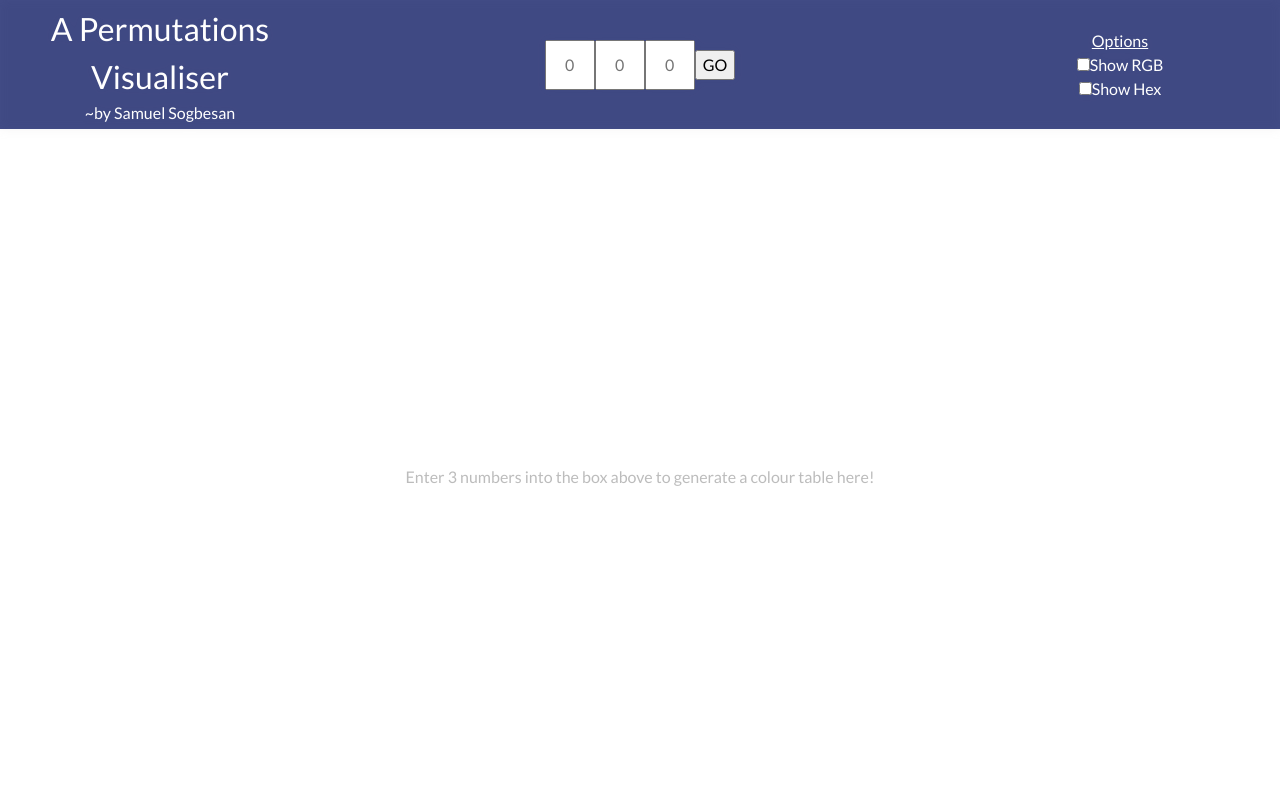
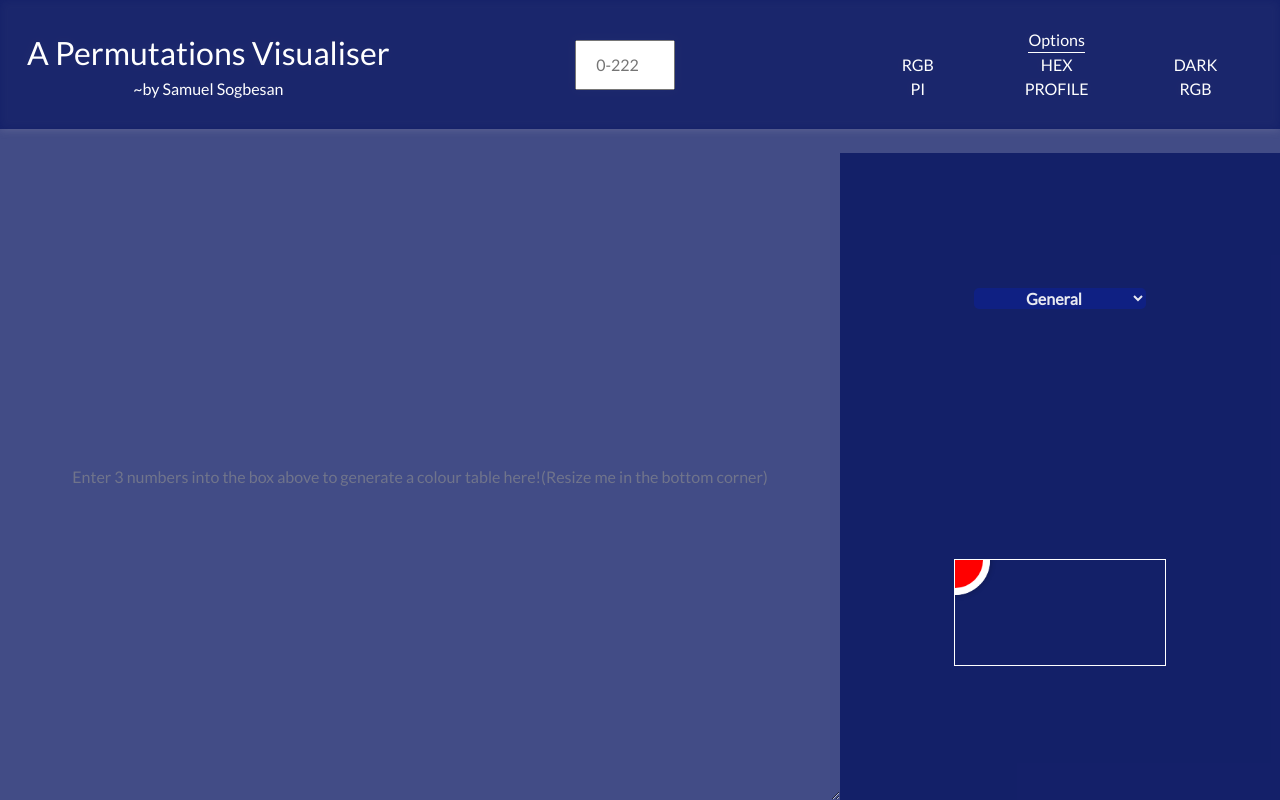
Before and after one commit to samuelsogbesan/permutation-palette-picker, a plain HTML site: page src/index.html in a window 1280 px wide. Drawn offline with nearby package versions, Linux system fonts and the light colour scheme; a web font is replaced by a local one.

Commit message:
Add profile view, Add options menu, Update sstyling
Added new profile view window for more information on the permutations
Added library for option menu management

```diff
--- a/src/Palette.js
+++ b/src/Palette.js
@@ -25,6 +25,7 @@ class Swatch extends React.Component {
         swatch.setSelectionRange(0, 99999);
         document.execCommand("copy");
         */
+        document.getElementById("info-container-frame").innerText="hello";
         document.getElementById("notificationBar").innerText = "copied " + this.state.colour + " to clipboard!";
         document.getElementById("notificationBar").className = "state-1";
         document.getElementById("notificationBar").style.backgroundColor = this.state.colour;
@@ -33,7 +34,7 @@ class Swatch extends React.Component {
     render() {
         var swatch = <div className="col palette-square d-flex flex-col align-items-center justify-content-center" style={{ backgroundColor: this.state.colour, transition: "0.5s" }}>
             <p className="palette-title" onClick={this.handler.bind(this)}>
-                {this.state.colour}
+                <span className="palette-subtitle">{this.state.colour}</span>
             </p>
         </div>
 
@@ -51,9 +52,15 @@ class Palette extends React.Component {
         var p = [];
         this.state = { colours: p };
 
-        t = document.getElementById("goButton");
-        combobox = document.getElementsByClassName("box");
-        t.addEventListener("mousedown", this.handler.bind(this));
+
+
+        var t = document.getElementById("input-box");
+        //t.addEventListener("")
+        //t.addEventListener("")
+        if (t != null) {
+            t.addEventListener("keyup", this.handler.bind(this));
+        }
+
 
         this.generate.bind(this);
         this.swatches = [];
@@ -66,7 +73,10 @@ class Palette extends React.Component {
             document.getElementById("test-container").style.justifyContent = "center";
 
             return (
-                <span>Enter 3 numbers into the box above to generate a colour table here!</span>
+                <div>
+                    <span>Enter 3 numbers into the box above to generate a colour table here!</span>
+                    <span>(Resize me in the bottom corner)</span>
+                </div>
             )
         } else {
             document.getElementById("test-container").style.alignItems = null;
@@ -88,7 +98,9 @@ class Palette extends React.Component {
         this.setState({ colours: [] });
 
         var t = start();
-
+        if(t==null){
+            return;
+        }
         var sortedRgbArr = t.map(function (c, i) {
             // Convert to HSL and keep track of original indices
             return { color: rgbToHsl(c), index: i };
@@ -176,8 +188,13 @@ function permute(s, space, r) {
     }
 }
 
+/**
+ * Generates the permutations
+ * @returns array of all permutations
+ */
 function start() {
     var temp = "";
+    var combobox = document.getElementsByClassName("box");
     for (var i = 0; i < combobox.length; i++) {
         temp += combobox[i].value;
     }
@@ -187,38 +204,29 @@ function start() {
         document.getElementById("notificationBar").innerText = "'" + temp + "' is not valid. Fill in the combo-box with 3 numbers between 0 and 2 (to evaluate to a number between 0-222)";
         return null;
     }
-    //console.log("temp:" +temp);
 
     stack = [];
     limit = p(temp.length, temp.length);
 
-    permute("", temp.split(""), 0);
+    permute("", temp.split(""), 0); //Produces array of permutations of the input string (array of XXXs)
 
     var l = stack;
     stack = [];
     limit = p(l.length, 3);
-    permute([], l, 3);
-
-    //console.log(stack);
+    permute([], l, 3);  //Produces array of permutations of the input string's permutations (arrays of [XXX,XXX,XXX]s)
 
     return stack;
 }
 
+/**
+ *
+ * @param {*} iter outputs all the children of an array in order
+ */
 function print(iter) {
     for (var i = 0; i < iter.length; i++) {
         console.log(iter[i]);
     }
 }
-
-
-
-var t;
-var combobox;
-var s = "";
-var stack = [];
-var limit = 0;
-//var limit = p(s.length,s.length);
-
 
 function rgbToHsl(c) {
     var r = c[0] / 255, g = c[1] / 255, b = c[2] / 255;
@@ -251,6 +259,8 @@ HOW TO START SERVER:
 
 
 
+var stack = []; //stack containing all the colour permutations
+var limit = 0; //max number of permutations
 
 const domContainer = document.querySelector('#test-container');
 ReactDOM.render(e(Palette), domContainer);
--- /dev/null
+++ b/src/dependencies/PieChartLib.js
@@ -0,0 +1,89 @@
+// ==PieChartLib.js==
+// @author Mike Shamory
+// @version 0.1.0
+// @description A simple library for drawing a pie chart on an HTML5 canvas
+
+var PIECHARTLIB = "0.1.0";
+console.log("Running PieChartLib.js version " + PIECHARTLIB);
+
+// This class controls the drawing of the pie chart
+// Unexpected errors may occur when settings are outside of expected ranges
+function PieChart(canvas, radius, x, y) {
+  // Keep a referece to the object for anonymous functions
+  var self = this;
+
+  // Keep local settings in object properties
+  this.ctx = canvas.getContext("2d");
+  this.radius = radius;
+  this.center = {x: x, y: y};
+  this.background = "rgba(255,255,255,1)";
+  this.border = {size: 10, color: "rgba(255,255,255,1)"};
+  this.shadow = {offsetX: 0, offsetY: 0, blur: 10, color: "rgba(0,0,0,.3)"};
+  this.offsetAngle = 0;
+
+  // Create an array for data items
+  this.items = new Array();
+
+  // Object functions
+  this.draw = function() {
+    var ctx = self.ctx;
+    // Clear the canvas
+    ctx.clearRect(0, 0, ctx.canvas.width, ctx.canvas.height);
+
+    // If there no items, draw nothing
+    if (self.items.length < 1) {
+      return;
+    }
+
+    // Draw the background and shadow
+    ctx.fillStyle = self.background;
+    ctx.shadowColor = self.shadow.color;
+    ctx.shadowBlur = self.shadow.blur;
+    ctx.shadowOffsetX = self.shadow.offsetX;
+    ctx.shadowOffsetY = self.shadow.offsetY;
+
+    ctx.beginPath();
+    ctx.arc(self.center.x, self.center.y, self.radius, 0, 2 * Math.PI);
+    ctx.fill();
+
+    // Set the shadow color to transparent
+    ctx.shadowColor = "transparent";
+
+    // Draw the border
+    ctx.lineWidth = self.border.size;
+    ctx.strokeStyle = self.border.color;
+    ctx.beginPath();
+    ctx.arc(self.center.x, self.center.y, self.radius - self.border.size / 2, 0, 2 * Math.PI);
+    ctx.stroke();
+
+    // Set the offset to the inital angle offset from -Math.PI/2
+    var offset = -Math.PI / 2 + self.offsetAngle / 100 * 2 * Math.PI;
+
+    // Draw each of the items
+    for (var i = 0; i < self.items.length; i++) {
+      // Get the angle of the arc to draw for each item
+      var arcAngle = self.items[i].percentOfPie / 100 * 2 * Math.PI;
+
+      // Draw the item
+      ctx.fillStyle = self.items[i].color;
+      ctx.beginPath();
+      ctx.arc(self.center.x, self.center.y, self.radius - self.border.size, offset, offset + arcAngle);
+      ctx.lineTo(self.center.x, self.center.y);
+      ctx.fill();
+
+      // Increase the offset by the arc angle
+      offset += arcAngle;
+    }
+  }
+}
+
+function PieChartDataItem(percent, color) {
+  this.percentOfPie = percent;
+  this.color = color;
+}
+
+var canvas = document.getElementById('canvas');
+var graph = new PieChart(canvas, 50, 0,0);
+graph.items.push(new PieChartDataItem(70, "rgb(255, 0, 0)"));
+graph.items.push(new PieChartDataItem(30, "rgb(0, 255, 0)"));
+graph.draw();
--- /dev/null
+++ b/src/dependencies/optionMenuLib.js
@@ -0,0 +1,31 @@
+var menu = document.getElementById("nav-options").children;
+var funcs = [];
+var options = [];
+
+//get all the option objects
+for(var i = 0 ;i<menu.length;i++){
+    for(var j =0 ; j < menu[i].children.length ; j++){
+        options.push(menu[i].children[j]);
+    }
+}
+
+//generate a function for each one (would be done manually instead)
+for(var i =0 ; i <  options.length; i ++){
+    funcs.push(
+        () =>{
+            var e = document.getElementById("info-container");
+            if(e.style.display=="none"){
+                e.style.display="flex";
+            }else{
+                e.style.display="none";
+            }
+
+        }
+    )
+}
+
+
+//map each func to each options object's click event
+for(var i =0 ; i < options.length;i++){
+    options[i].addEventListener("click",funcs[i]);
+}
--- a/src/index.html
+++ b/src/index.html
@@ -18,28 +18,46 @@
 			<span style="font-size:0.5em;">~by Samuel Sogbesan</span>
 		</div>
 		<div class="combo-box d-flex flex-row align-items-center justify-content-center">
-			<input class="box" type="text" class="input-box" placeholder="0">
-			<input class="box" type="text" class="input-box" placeholder="0">
-			<input class="box" type="text" class="input-box" placeholder="0">
-			<input id="goButton" class="" type="button" value="GO">
+			<input id="input-box" class="box" type="number" placeholder="0-222">
+			<!---<input id="goButton" class="" type="button" value="GO">-->
 		</div>
-		<nav class="nav-options">
+		<div id="nav-options" class="container-fluid nav-options">
 			<span>Options</span>
-			<ul class="nav-options-list">
-				<li><input id="option-1" type="checkbox"><span>Show RGB</span></li>
-				<li><input id="option-2" type="checkbox"><span>Show Hex</span></li>
-			</ul>
-		</nav>
+			<div class="row my-row">
+				<div class="col-4 selectable my-col"><span>RGB</span></div>
+				<div class="col-4 selectable my-col"><span>HEX</span></div>
+				<div class="col-4 selectable my-col"><span>DARK</span></div>
+			</div>
+			<div class="row my-row">
+				<div class="col-4 selectable my-col"><span>PI</span></div>
+				<div id="option-4" class="col-4 selectable my-col"><span>PROFILE</span></div>
+				<div class="col-4 selectable my-col"><span>RGB</span></div>
+			</div>
+		</div>
 	</div>
 
 	<div id="notificationBar" class="state-0">
-
 		Copied!
 	</div>
-	<div id="test-container" class="container-fluid mycontainer">
+	<div class="main-container">
+		<div id="test-container" class="container-fluid mycontainer">
 
+		</div>
+
+		<div id="info-container">
+			<!--<span id="info-title">Permutation Profile</span>--->
+			<select id="info-combo">
+				<option value="0">General</option>
+				<option value="1">Selected Permutation</option>
+			</select>
+
+			<div id="info-container-frame">
+				<canvas id="canvas">
+
+				</canvas>
+			</div>
+		</div>
 	</div>
-
 
 	<script src="https://code.jquery.com/jquery-3.3.1.slim.min.js"
 		integrity="sha384-q8i/X+965DzO0rT7abK41JStQIAqVgRVzpbzo5smXKp4YfRvH+8abtTE1Pi6jizo"
@@ -55,6 +73,9 @@
 	<script src="https://unpkg.com/babel-standalone@6/babel.min.js"></script>
 
 	<script type="text/babel" src="Palette.js"></script>
+	<script src="./dependencies/PieChartLib.js"></script>
+	<script src="./dependencies/optionMenuLib.js"></script>
+
 </body>
 
 </html>
--- a/src/style.css
+++ b/src/style.css
@@ -1,7 +1,7 @@
 body{
     font-family: 'Lato', sans-serif;
 
-    color:black;
+    color:black;    background-color:rgba(5, 18, 95, 0.753);
     display: flex;
     flex-direction: column;
     height:100vh;
@@ -9,24 +9,7 @@ body{
     padding:0;
 }
 
-nav{
-    color:black;
-}
 
-nav span{
-    color:black;
-
-}
-
-.title{
-    flex:0.5;
-    display: flex;
-    flex-direction: column;
-    align-items: center;
-    font-size:2em;
-    text-align: center;
-
-}
 
 #notificationBar{
     text-align: center;
@@ -54,19 +37,37 @@ nav span{
 
 
 .heading{
+    margin:0;
+    padding: 0;
     flex:0.2;
     color:white;
     display: flex;
     flex-direction: row;
     align-items: center;
-    align-content: center;
-    justify-content: space-around;
+    justify-content: center;
     filter: drop-shadow(0 0 0.3rem rgba(204, 201, 201, 0.3));
-    background-color:rgba(5, 18, 95, 0.753);
+    background-color:inherit;
+
+
+}
+
+.title{
+    flex:1;
+    display: flex;
+    flex-direction: column;
+    align-items: center;
+    font-size:2em;
+    text-align: center;
+
+}
+
+
+.combo-box{
+    flex:1;
 }
 
 .nav-options{
-    flex:0.5;
+    flex:1;
     display:flex;
     flex-direction: column;
     align-items: center;
@@ -74,10 +75,11 @@ nav span{
     color:inherit;
     align-self: center;
 
+
 }
 .nav-options > span{
-    text-decoration: underline;
     color: inherit;
+    border-bottom:1px white solid;
 }
 .nav-options-list{
     color:inherit;
@@ -85,24 +87,27 @@ nav span{
     margin:0;
     padding: 0;
     display:flex;
-    flex-direction: column;
+    flex-direction: row;
+    text-align: center;
     align-items: center;
     justify-content: center;
 }
-.nav-options-list > li{
-    margin:0;
-    padding: 0;
-    display: flex;
-    flex-direction: row;
-    align-items: center;
-    justify-content: center;
-    color:inherit;
+
+.my-col{
+
+    text-align: center;
 }
+
+.my-row{
+    width:100%;
+}
+
 .nav-options-list > li > span{
     color:inherit;
+    border:3px white solid;
+    border-radius:5px;
+
 }
-
-
 
 .palette-square{
     flex:1;
@@ -116,6 +121,16 @@ nav span{
 
     margin: 0px 0;
     transition:0.1s ease-in-out;
+}
+
+.selectable{
+    transition:0.1s ease-in-out;
+}
+
+.selectable:hover{
+    outline:3px white solid;
+    background-color:rgba(255,255,255,0.2);
+    cursor: pointer;
 }
 
 .palette-title{
@@ -137,16 +152,74 @@ nav span{
     align-items:center;
     justify-content: center;
 }
-
+.palette-subtitle{
+    opacity: 0;
+    transition:0.3s;
+}
+.palette-subtitle:hover{
+    opacity: 1;
+}
 .mycontainer{
     margin:0;
+    resize:both;
+
+    overflow: auto ;
     padding:0;
-    flex:1;
+    flex:2;
     display: flex;
     text-align: center;
     color:rgba(144,144,144,0.6);
 
+}
 
+.main-container{
+    flex:1;
+    display:flex;
+    flex-direction: row;
+}
+
+#info-container{
+    display: flex;
+    flex:1;
+    flex-direction: column;
+    justify-content: space-around;
+    align-items: center;
+
+    color:white;
+    padding:10px;
+    background-color:rgba(0, 38, 255, 0.2);
+    background-color:rgba(5, 18, 95, 0.753);
+}
+
+#info-combo{
+    text-align: center;
+    font-weight: bold;
+    border:none;
+    border-radius: 5px;
+
+    opacity: 0.9;
+    background-color:rgba(0, 38, 255, 0.2);
+    color:white;
+}
+
+#info-title{
+    font-size: 1.5em;
+}
+
+
+#info-container-frame{
+    min-width: 50%;
+    min-width: 50%;
+    max-width: 50%;
+    max-height: 50%;
+
+    outline:1px white solid;
+
+    display: flex;
+    flex-direction: column;
+
+    align-items: center;
+    justify-content: center;
 }
 
 .myrow{
@@ -159,7 +232,7 @@ nav span{
 
 .box{
     height: 50px;
-    width: 50px;
+    width: 100px;
     text-align: center;
 }
 
@@ -185,6 +258,14 @@ ul{
     color:black;
 }
 
-.combo-box{
-    flex:1;
+
+#goButton{
+    opacity: 0;
 }
+
+#canvas{
+        width: 100%;
+        height: 100%;
+
+
+}
```
